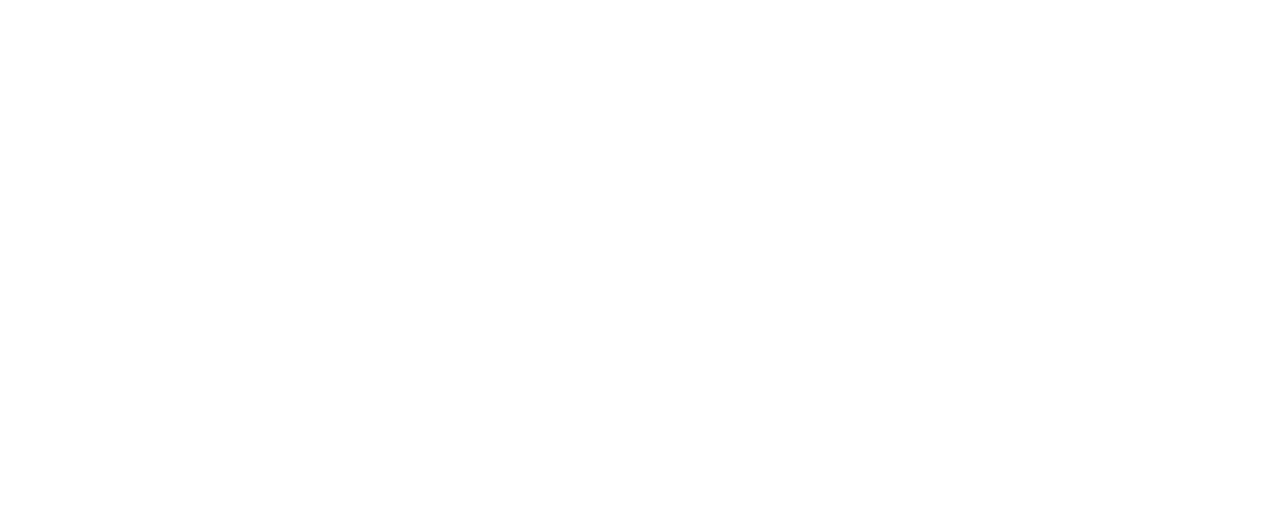
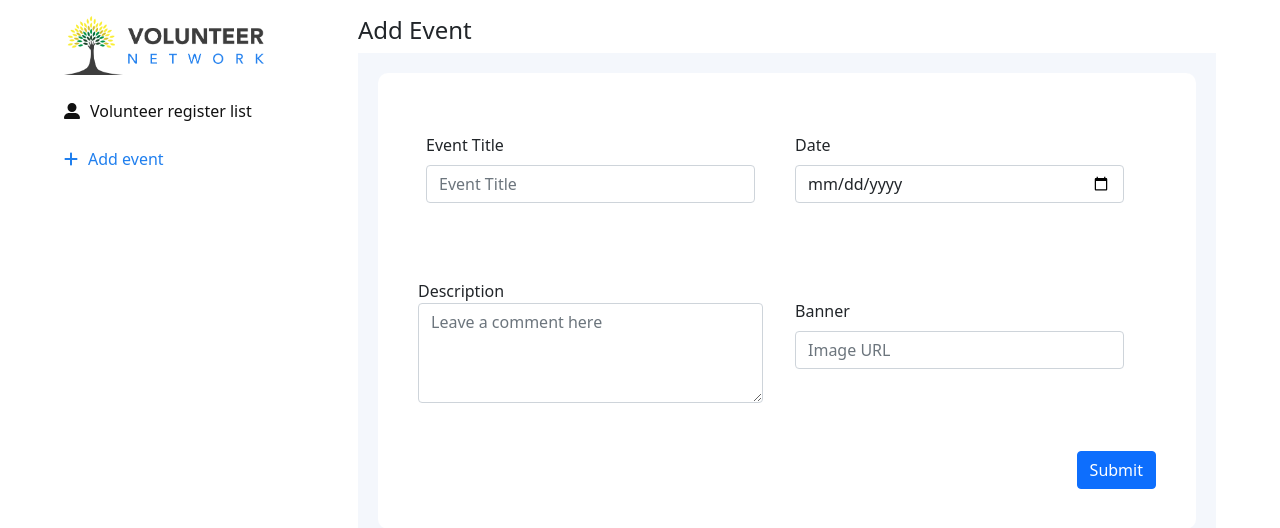
Before and after one commit to developer-build/volunteer-network-client-site, a React (Create React App) app: page /admin/add-event in a window 1280 px wide. Before the commit this address had no page. Shown: the top 528 px of the page. Built offline with nearby package versions, Linux system fonts and the light colour scheme.

Commit message:
user register data aded

```diff
--- a/package.json
+++ b/package.json
@@ -3,6 +3,9 @@
   "version": "0.1.0",
   "private": true,
   "dependencies": {
+    "@fortawesome/fontawesome-svg-core": "^6.1.1",
+    "@fortawesome/free-solid-svg-icons": "^6.1.1",
+    "@fortawesome/react-fontawesome": "^0.1.18",
     "@testing-library/jest-dom": "^5.16.4",
     "@testing-library/react": "^13.1.1",
     "@testing-library/user-event": "^13.5.0",
--- a/src/App.js
+++ b/src/App.js
@@ -8,6 +8,8 @@
 import { ToastContainer } from "react-toastify";
 import "react-toastify/dist/ReactToastify.css";
 import YourOrder from "./Component/Pages/YourOrder/YourOrder";
+import RegisterList from "./Component/Pages/RgisterList/RegisterList";
+import AddEvent from "./Component/Pages/AddEvent/AddEvent";
 
 function App() {
   return (
@@ -25,7 +27,10 @@
           }
         ></Route>
         <Route path="/your-order" element={<YourOrder />}></Route>
-        <Route path="/admin" element={<Admin />}></Route>
+        <Route path="/admin" element={<Admin />}>
+          <Route path="register-list" element={<RegisterList />}></Route>
+          <Route path="add-event" element={<AddEvent />}></Route>
+        </Route>
       </Routes>
       <ToastContainer />
     </>
--- /dev/null
+++ b/src/Component/Pages/AddEvent/AddEvent.js
@@ -0,0 +1,48 @@
+import React from "react";
+import { Button, FloatingLabel, Form } from "react-bootstrap";
+
+const AddEvent = () => {
+  return (
+    <div>
+      <h4>Add Event</h4>
+      <div className="register-list">
+        <div>
+          <Form>
+            <div className="row row-cols-md-2">
+              <Form.Group className="mb-3 w-50 " controlId="formBasicEmail">
+                <Form.Label>Event Title</Form.Label>
+                <Form.Control type="text" placeholder="Event Title" />
+              </Form.Group>
+              <Form.Group className="mb-3 w-50 " controlId="formBasicEmail">
+                <Form.Label>Date</Form.Label>
+                <Form.Control type="date" />
+              </Form.Group>
+            </div>
+            <div className="row row-cols-md-2">
+              <Form.Label className="w-50">
+                Description
+                <Form.Control
+                  as="textarea"
+                  placeholder="Leave a comment here"
+                  style={{ height: "100px" }}
+                  className="w-100"
+                />
+              </Form.Label>
+              <Form.Group className="mb-3 w-50 " controlId="formBasicEmail">
+                <Form.Label>Banner</Form.Label>
+                <Form.Control type="text" placeholder="Image URL" />
+              </Form.Group>
+            </div>
+            <div className="text-end">
+              <Button variant="primary" type="submit">
+                Submit
+              </Button>
+            </div>
+          </Form>
+        </div>
+      </div>
+    </div>
+  );
+};
+
+export default AddEvent;
--- a/src/Component/Pages/Admin/Admin.css
+++ b/src/Component/Pages/Admin/Admin.css
@@ -4,7 +4,25 @@
 }
 .register-list div {
   width: 100%;
-  height: 100%;
+
   background: #fff;
-  padding: 30px;
+  padding: 20px;
+  border-radius: 10px;
 }
+.list-link {
+  text-decoration: none;
+  font-style: normal;
+  font-weight: 500;
+  font-size: 16px;
+  line-height: 19px;
+  cursor: pointer;
+  color: #111111;
+
+  transition: all 0.5s;
+}
+.list-link:hover {
+  color: #3f3f3f;
+}
+.list-link.active {
+  color: #207fee;
+}
--- a/src/Component/Pages/Admin/Admin.js
+++ b/src/Component/Pages/Admin/Admin.js
@@ -1,28 +1,42 @@
 import React from "react";
-import { Link } from "react-router-dom";
+import { Link, NavLink, Outlet } from "react-router-dom";
 import logo from "../../../Assets/logos/Group 1329.png";
 import "./Admin.css";
+import { FontAwesomeIcon } from "@fortawesome/react-fontawesome";
+import { faUserAlt, faPlus } from "@fortawesome/free-solid-svg-icons";
 
 const Admin = () => {
   return (
     <div className="admin-container p-3">
-      <div className="container">
+      <div className="px-5">
         <div className="row ">
           <div className="col-md-3">
             <div>
               <Link to="/">
-                {" "}
                 <img style={{ width: "200px" }} src={logo} alt="" />
               </Link>
-              <p>Volunteer register list</p>
-              <p>Add event</p>
+              <br />
+              <br />
+              <NavLink className="list-link" to="register-list">
+                <FontAwesomeIcon
+                  style={{ marginRight: "10px" }}
+                  icon={faUserAlt}
+                />
+                Volunteer register list
+              </NavLink>
+              <br />
+              <br />
+              <NavLink className="list-link" to="add-event">
+                <FontAwesomeIcon
+                  style={{ marginRight: "10px" }}
+                  icon={faPlus}
+                />
+                Add event
+              </NavLink>
             </div>
           </div>
           <div className="col-md-9">
-            <h4>Volunteer register list</h4>
-            <div className="register-list">
-              <div>sfdf</div>
-            </div>
+            <Outlet />
           </div>
         </div>
       </div>
--- /dev/null
+++ b/src/Component/Pages/RgisterList/RegisterList.js
@@ -0,0 +1,47 @@
+import React, { useEffect, useState } from "react";
+import { Table } from "react-bootstrap";
+
+const RegisterList = () => {
+  const [order, setOrder] = useState([]);
+  console.log(order);
+
+  useEffect(() => {
+    fetch(`http://localhost:5000/orders`)
+      .then((res) => res.json())
+      .then((data) => setOrder(data));
+  }, []);
+
+  return (
+    <div>
+      <h4>Volunteer register list</h4>
+      <div className="register-list">
+        <div>
+          <Table striped bordered hover>
+            <thead>
+              <tr>
+                <th>Name</th>
+                <th>Email Id</th>
+                <th>Registering date</th>
+                <th>Volunteer list</th>
+                <th>Action</th>
+              </tr>
+            </thead>
+            <tbody>
+              {order.map((register) => (
+                <tr className="text-center">
+                  <td>{register.name}</td>
+                  <td>{register.email}</td>
+                  <td>{register.date}</td>
+                  <td>{register.items}</td>
+                  <td>X</td>
+                </tr>
+              ))}
+            </tbody>
+          </Table>
+        </div>
+      </div>
+    </div>
+  );
+};
+
+export default RegisterList;
```
Also changed, not shown: 1 other file (tests, documents, lock files or other folders).
